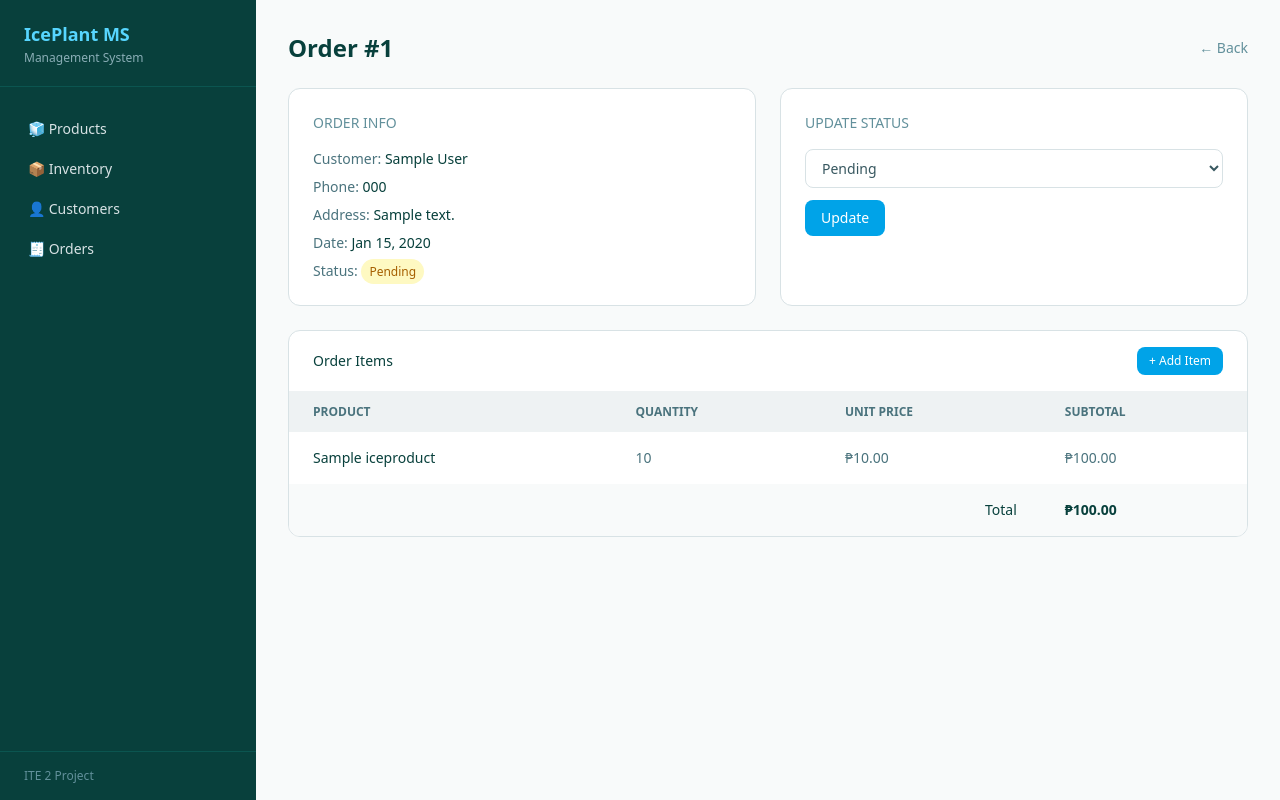
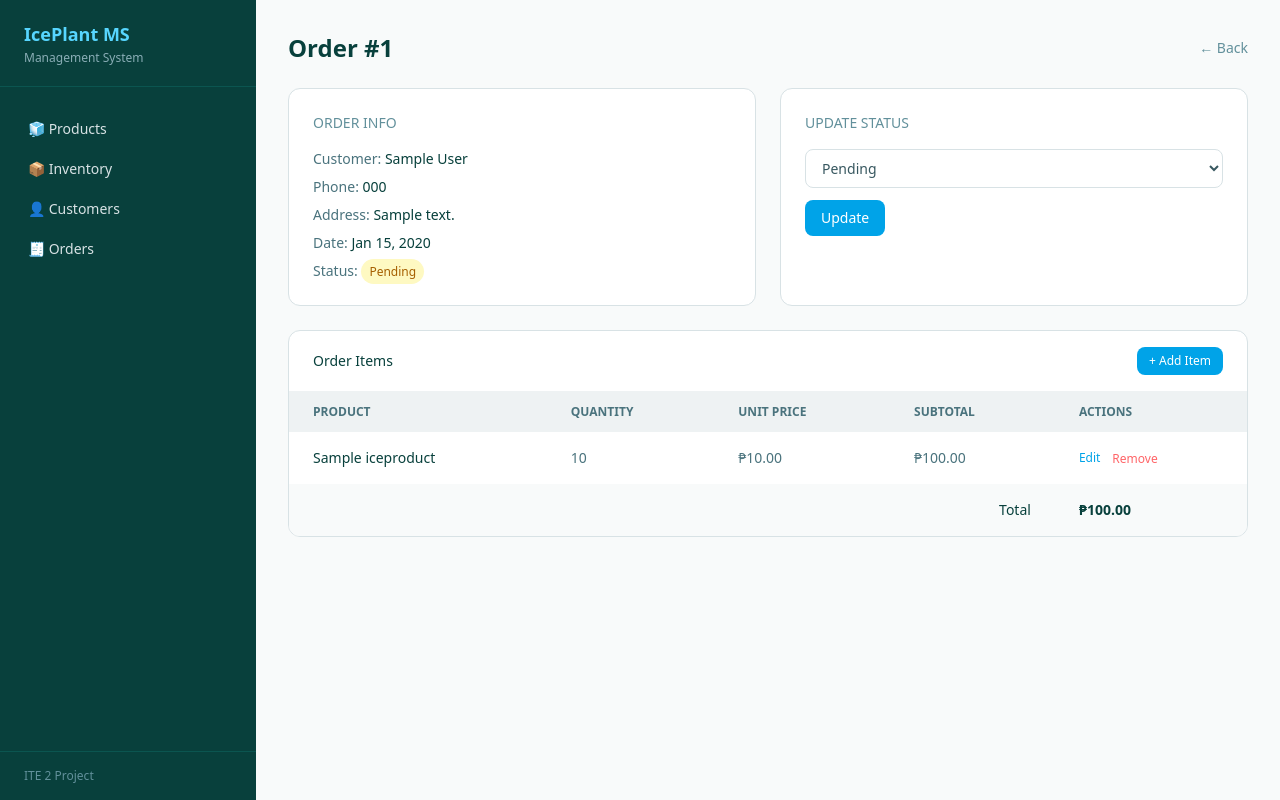
Before and after one commit to knarfbv/iceplantms, a Django app: page /orders/1/ in a window 1280 px wide. Run offline with Django 4.2, Linux system fonts and the light colour scheme; tables that the repository leaves empty hold one stand-in row (values such as "Sample post").

Commit message:
orders-v1

```diff
--- a/crud/static/css/output.css
+++ b/crud/static/css/output.css
@@ -237,6 +237,12 @@
   }
   .grid {
     display: grid;
+  }
+  .hidden {
+    display: none;
+  }
+  .inline {
+    display: inline;
   }
   .table {
     display: table;
@@ -488,6 +494,9 @@
   .text-ice-300 {
     color: var(--color-ice-300);
   }
+  .text-ice-500 {
+    color: var(--color-ice-500);
+  }
   .text-ice-600 {
     color: var(--color-ice-600);
   }
@@ -553,6 +562,13 @@
       }
     }
   }
+  .hover\:text-ice-700 {
+    &:hover {
+      @media (hover: hover) {
+        color: var(--color-ice-700);
+      }
+    }
+  }
   .hover\:text-ice-800 {
     &:hover {
       @media (hover: hover) {
--- a/crud/templates/orders/detail.html
+++ b/crud/templates/orders/detail.html
@@ -46,9 +46,11 @@
 <div class="bg-white rounded-xl border border-frost-200 overflow-hidden">
     <div class="flex items-center justify-between px-6 py-4 border-b border-frost-100">
         <h3 class="text-sm font-medium text-arctic-800">Order Items</h3>
+        {% if order.status == 'pending' %}
         <a href="{% url 'order_item_add' order.pk %}" class="bg-ice-500 hover:bg-ice-600 text-white text-xs px-3 py-1.5 rounded-lg transition">
             + Add Item
         </a>
+        {% endif %}
     </div>
     <table class="w-full text-sm">
         <thead class="bg-frost-100 text-frost-600 uppercase text-xs">
@@ -57,6 +59,7 @@
                 <th class="px-6 py-3 text-left">Quantity</th>
                 <th class="px-6 py-3 text-left">Unit Price</th>
                 <th class="px-6 py-3 text-left">Subtotal</th>
+                <th class="px-6 py-3 text-left">Actions</th>
             </tr>
         </thead>
         <tbody class="divide-y divide-frost-100">
@@ -66,17 +69,36 @@
                 <td class="px-6 py-4 text-frost-600">{{ item.quantity }}</td>
                 <td class="px-6 py-4 text-frost-600">₱{{ item.unit_price }}</td>
                 <td class="px-6 py-4 text-frost-600">₱{{ item.subtotal }}</td>
+                {% if order.status == 'pending' %}
+                <td class="px-6 py-4 text-frost-600">
+                    <div class="flex items-center gap-3">
+                        <a href="{% url 'order_item_edit' order.pk item.pk %}" class="text-ice-500 hover:text-ice-700 text-xs transition">
+                            Edit
+                        </a>
+                        <form method="POST" action="{% url 'order_item_delete' order.pk item.pk %}" class="inline">
+                            {% csrf_token %}
+                            <button type="submit" class="text-red-400 hover:text-red-600 text-xs transition">
+                                Remove
+                            </button>
+                        </form>
+                    </div>
+                </td>
+                {% else %}
+                <td class="px-6 py-4 text-frost-600">
+                    <span class="text-frost-400 text-xs">-</span>
+                </td>
+                {% endif %}
             </tr>
             {% empty %}
             <tr>
-                <td colspan="4" class="px-6 py-8 text-center text-frost-400">No items yet.</td>
+                <td colspan="5" class="px-6 py-8 text-center text-frost-400">No items yet.</td>
             </tr>
             {% endfor %}
         </tbody>
         {% if items %}
         <tfoot class="bg-frost-50">
             <tr>
-                <td colspan="3" class="px-6 py-4 text-right text-sm font-medium text-arctic-800">Total</td>
+                <td colspan="4" class="px-6 py-4 text-right text-sm font-medium text-arctic-800">Total</td>
                 <td class="px-6 py-4 text-sm font-semibold text-arctic-800">₱{{ order.total }}</td>
             </tr>
         </tfoot>
--- a/crud/urls.py
+++ b/crud/urls.py
@@ -21,4 +21,6 @@ urlpatterns = [
     path('orders/<int:pk>/', views.order_detail, name='order_detail'),
     path('orders/<int:pk>/status/', views.order_update_status, name='order_update_status'),
     path('orders/<int:order_pk>/items/add/', views.order_item_add, name='order_item_add'),
+    path('orders/<int:order_pk>/items/<int:pk>/edit/', views.order_item_edit, name='order_item_edit'),
+    path('orders/<int:order_pk>/items/<int:pk>/delete/', views.order_item_delete, name='order_item_delete'),
 ]
--- a/crud/views.py
+++ b/crud/views.py
@@ -116,3 +116,20 @@ def order_item_add(request, order_pk):
         inventory.save()
         return redirect('order_detail', pk=order_pk)
     return render(request, 'orders/item_form.html', {'form': form, 'order': order})
+
+def order_item_edit(request, order_pk, pk):
+    order = get_object_or_404(Order, pk=order_pk)
+    item = get_object_or_404(OrderItem, pk=pk, order=order)
+    form = OrderItemForm(request.POST or None, instance=item)
+    if form.is_valid():
+        form.save()
+        return redirect('order_detail', pk=order_pk)
+    return render(request, 'orders/item_form.html', {'form': form, 'order': order, 'item': item})
+
+def order_item_delete(request, order_pk, pk):
+    order = get_object_or_404(Order, pk=order_pk)
+    item = get_object_or_404(OrderItem, pk=pk, order=order)
+    if request.method == 'POST':
+        item.delete()
+        return redirect('order_detail', pk=order_pk)
+    return redirect('order_detail', pk=order_pk)
```
